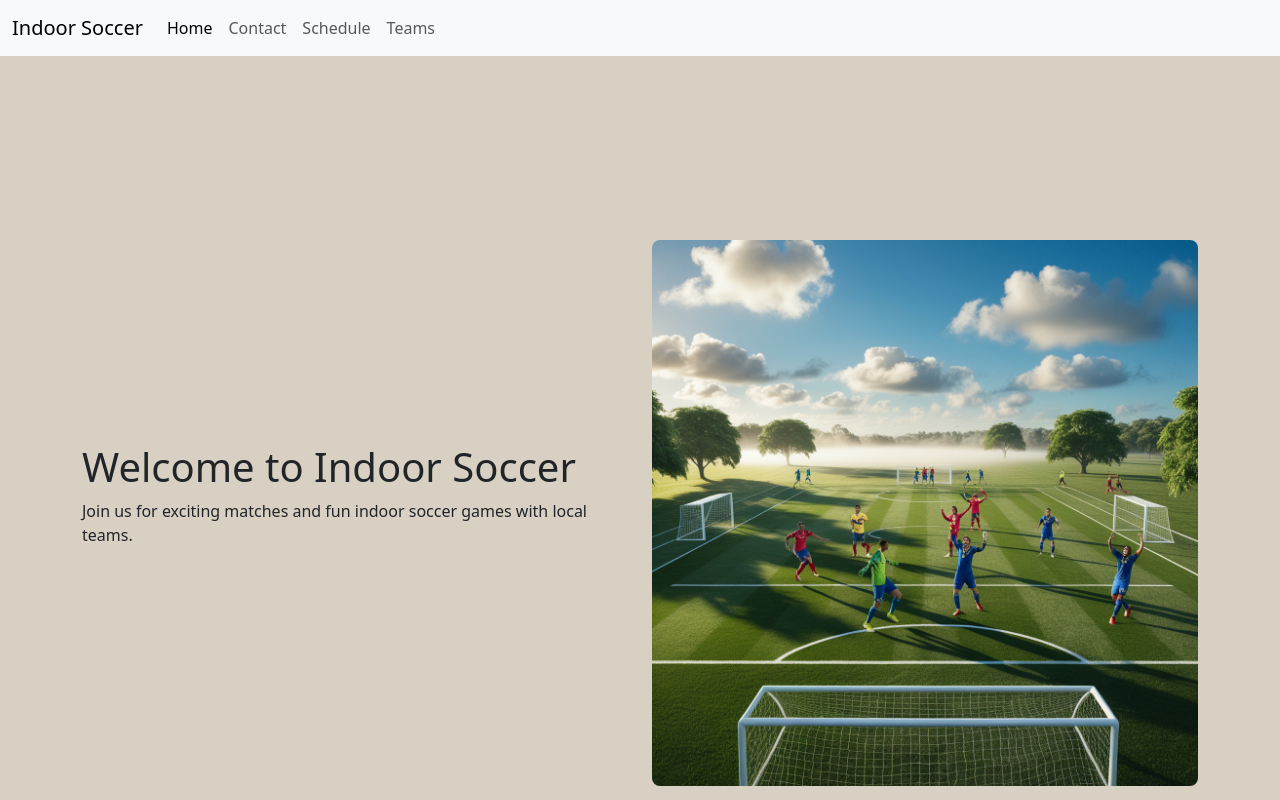
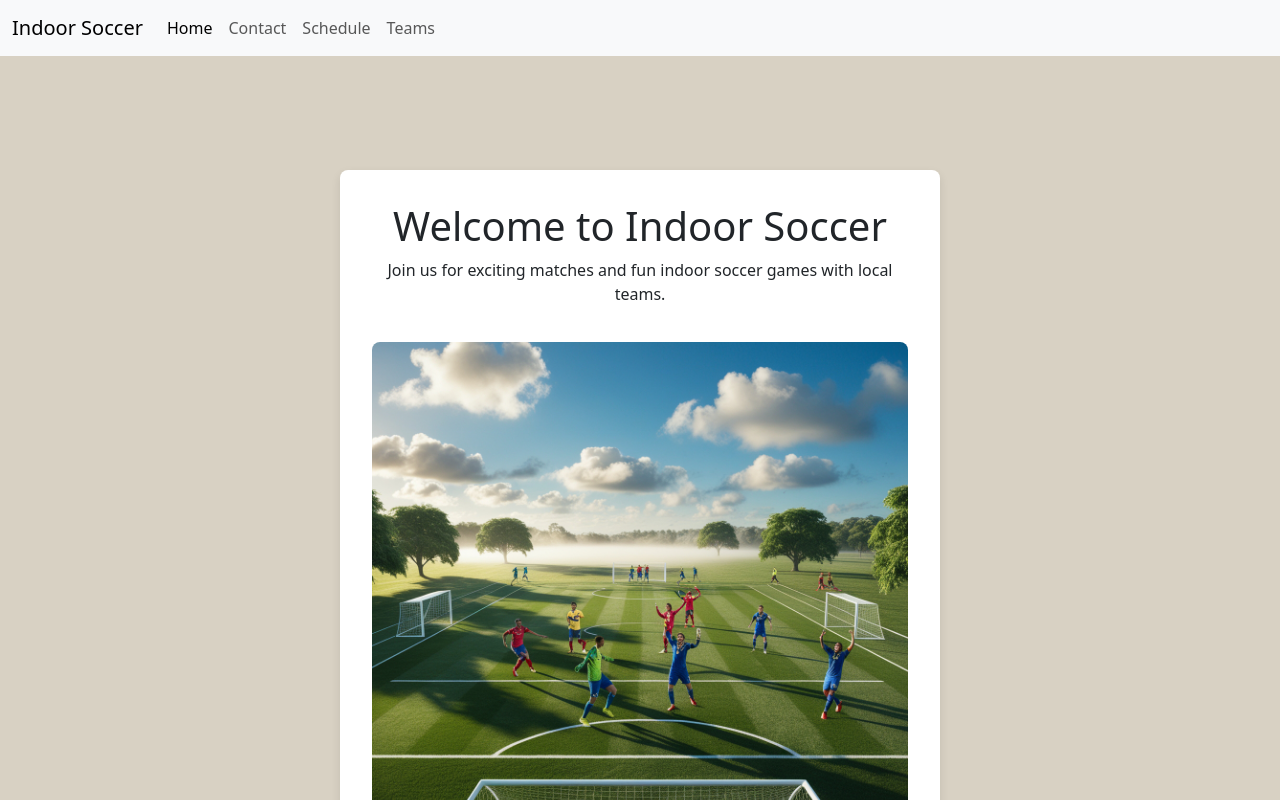
Before and after one commit to Venc-alt/indoor-soccer-app, a React (Create React App) app: page / in a window 1280 px wide. Shown: the top 800 px of the page. Built offline with nearby package versions, Linux system fonts and the light colour scheme.

Commit message:
Updated Home layout and button styles

```diff
--- a/src/pages/Home.js
+++ b/src/pages/Home.js
@@ -24,16 +24,11 @@ import '../styles/home.css';
 
 const Home = () => {
   return (
-    <div className="container home-container"> {/* Bootstrap container */}
-      <div className="row align-items-center"> {/* Align vertically */}
-        <div className="col-md-6 order-md-1"> {/* 50% width on medium screens and above */}
-          <h1>Welcome to Indoor Soccer</h1>
-          <p>Join us for exciting matches and fun indoor soccer games with local teams.</p>
-        </div>
-        <div className="col-md-6 order-md-2"> {/* 50% width on medium screens and above */}
-          <img src={soccerImage} alt="Indoor Soccer" className="img-fluid" /> {/* Responsive image */}
-        </div>
-      </div>
+    <div className="home-container"> {/* Centered and consistent width */}
+      <h1>Welcome to Indoor Soccer</h1>
+      <p>Join us for exciting matches and fun indoor soccer games with local teams.</p>
+      <img src={soccerImage} alt="Indoor Soccer" className="img-fluid" /> {/* Responsive image */}
+      <button className="cta-btn">Schedule a Game</button>
     </div>
   );
 }
--- a/src/styles/home.css
+++ b/src/styles/home.css
@@ -1,16 +1,17 @@
 /* General page styles */
 .home-container {
   margin: 0 auto;
-  max-width: 1200px;
-  padding-top: 50px; /* Add some top padding */
-}
-
-.home-content {
-  text-align: left;
+  max-width: 600px; /* Match with Teams component */
   padding: 2rem;
+  text-align: center; /* Center text for consistency */
   background-color: #fff;
   border-radius: 8px;
   box-shadow: 0px 4px 10px rgba(0, 0, 0, 0.1);
+}
+
+.home-content h1 {
+  font-size: 28px; /* Match with Teams heading size */
+  color: #333;
 }
 
 /* Typography */
@@ -29,8 +30,9 @@
 /* Image styling */
 img {
   max-width: 100%; /* Ensure responsiveness */
-  border-radius: 8px; /* Add a slight border radius */
-  margin-top: 20px; /* Space between image and content on smaller screens */
+  border-radius: 8px;
+  margin-top: 20px; /* Space between image and content */
+  margin-bottom: 15px;
 }
 
 /* Button styles */
```
